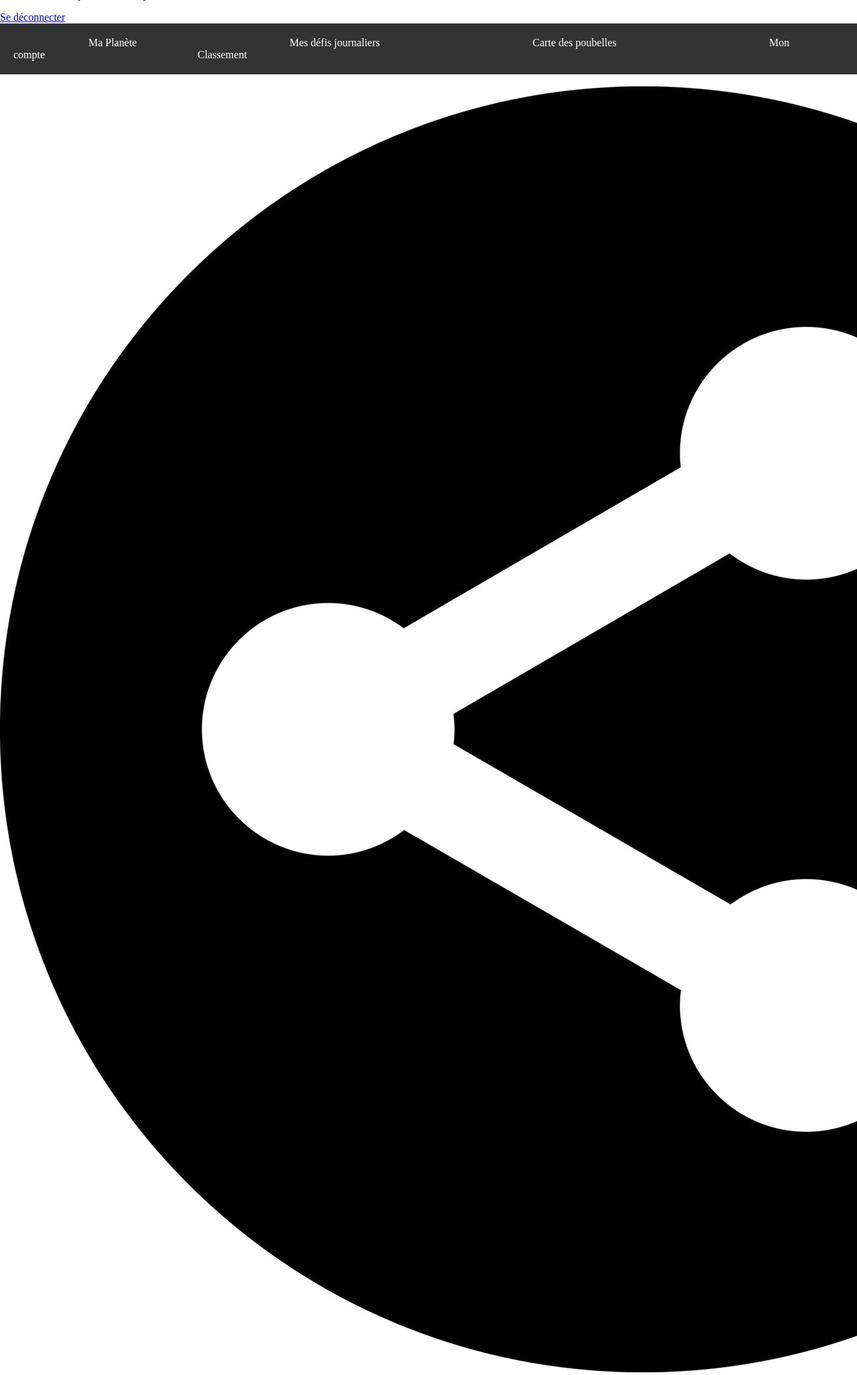
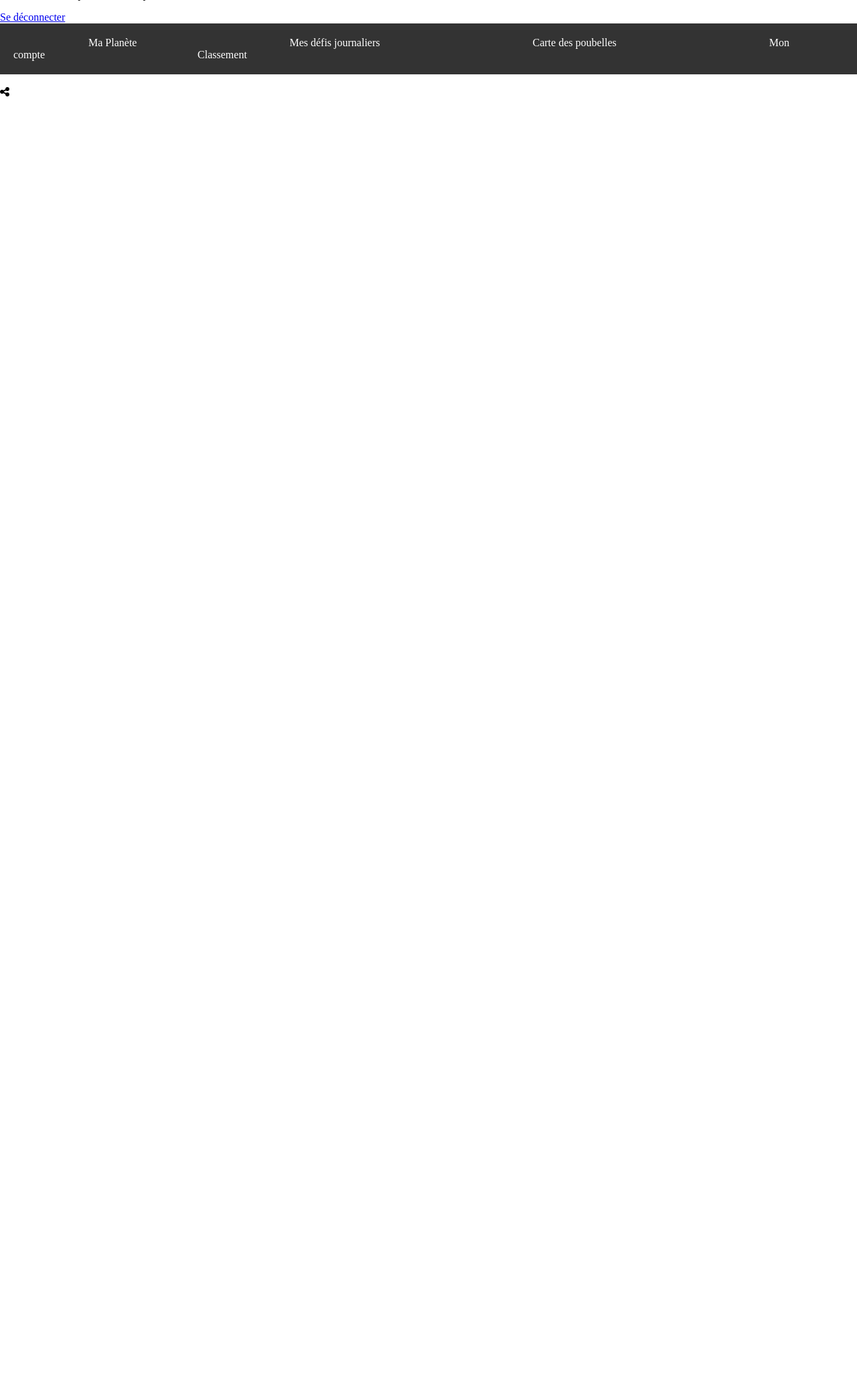
Before and after one commit to DonovanViger/Earthly, a PHP site: page /earthly/pages/compte.php in a window 1280 px wide; the page is wider, and only the part inside the window is pictured. Shown: the part 268-2321 px from the top of that part at 67% size. After the commit the page ends 412 px from the top of that part, so only its background shows below. Run offline with PHP 8.4, Linux system fonts and the light colour scheme; the visitor is signed in with stand-in values (Sample User, id 1); data that the repository does not hold is empty.

Commit message:
Remplacement de l'image de partage

```diff
--- a/pages/compte.php
+++ b/pages/compte.php
@@ -53,6 +53,7 @@
     <meta charset="UTF-8">
     <meta name="viewport" content="width=device-width, initial-scale=1.0">
     <link rel="stylesheet" type="text/css" href="style.css" />
+    <link href="https://cdnjs.cloudflare.com/ajax/libs/font-awesome/6.5.1/css/all.min.css" rel="stylesheet">
     <title>Mon compte</title>
 </head>
 
@@ -91,7 +92,8 @@
     ?>
 
     <br>
-    <img onclick="partager()" src="../image-partage.jpg" alt="">
+
+    <i onclick="partager()" class="fa-solid fa-share-nodes"></i>
 
     <script>
 
```
